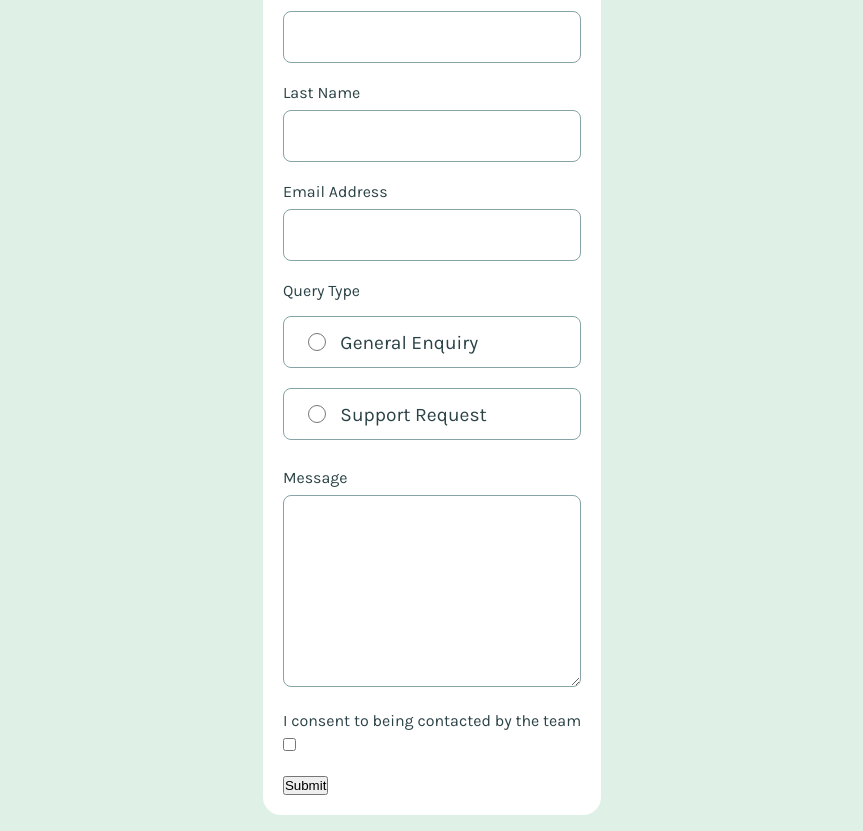
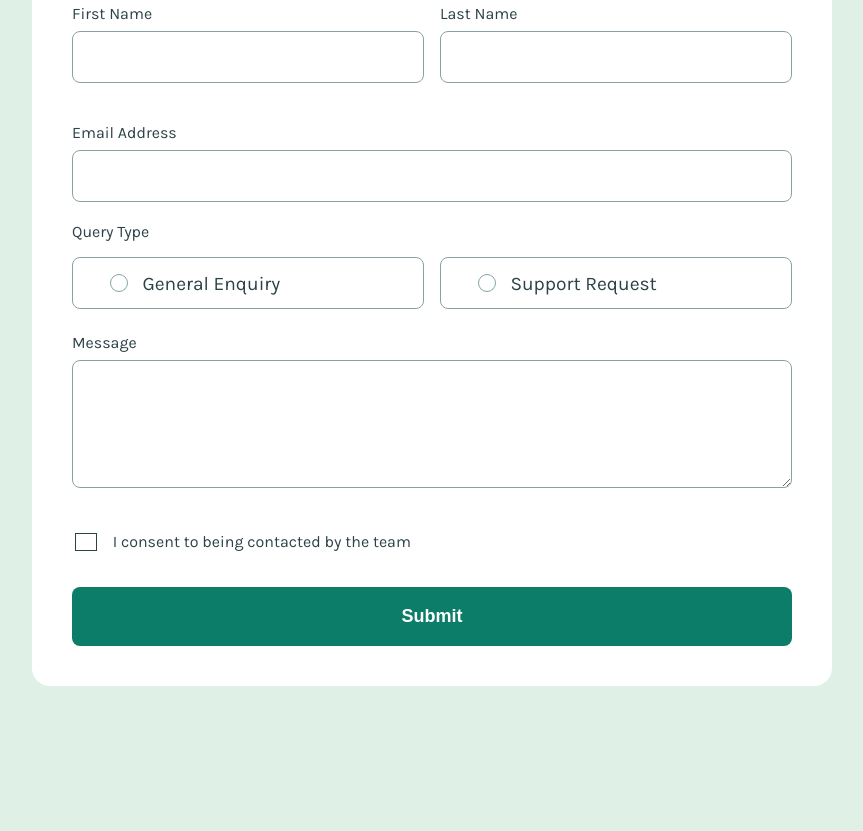
Before and after one commit to Zainabeyy/Contact-form, a plain HTML site: page index.html in a window 1280 px wide. Shown: the part 109-940 px from the top of the page, without its empty margins (208-1071 px from the left). After the commit the page ends 811 px from the top, so only its background shows below. Drawn offline with Linux system fonts and the light colour scheme.

Commit message:
added styling

```diff
--- a/index.html
+++ b/index.html
@@ -9,55 +9,65 @@
   <body>
     <div class="container">
       <h1>Contact Us</h1>
-      <form>
-        <div class="inputContainer">
+      <form onsubmit="submitForm()">
+        <div class="inputContainer grid-item">
           <label for="firstName">First Name</label
-          ><input type="text" id="firstName" name="firstName" class="box"/>
+          ><input type="text" id="firstName" name="firstName" class="box" />
           <p class="error">This field is required</p>
         </div>
-        <div class="inputContainer">
+        <div class="inputContainer grid-item">
           <label for="lastName">Last Name</label
-          ><input type="text" id="lastName" name="lastName" class="box"/>
+          ><input type="text" id="lastName" name="lastName" class="box" />
           <p class="error">This field is required</p>
         </div>
-        <div class="inputContainer">
+        <div class="inputContainer grid-item">
           <label for="emial">Email Address</label
-          ><input type="email" id="email" name="email" class="box"/>
+          ><input type="email" id="email" name="email" class="box" />
           <p class="error">
             This field is required | Please enter a valid email address
           </p>
         </div>
-        <fieldset>
+        <fieldset class="grid-item">
           <legend>Query Type</legend>
-          <div class="inputContainer query box">
-            <input type="radio" name="query" id="general" />
-            <label for="general">General Enquiry </label>
+          <div class="flex">
+            <div class="inputContainer query box">
+              <input type="radio" name="query" id="general" />
+              <label for="general" tabindex="0"
+                ><span class="circle"></span> General Enquiry
+              </label>
+            </div>
+            <div class="inputContainer query box">
+              <input type="radio" name="query" id="support" />
+              <label for="support" tabindex="0"
+                ><span class="circle"></span> Support Request</label
+              >
+            </div>
           </div>
-          <div class="inputContainer query box">
-            <input type="radio" name="query" id="support" />
-            <label for="support">Support Request</label>
-          </div>
-          <p class="error">Please select a query type</p>
+          <p class="error queryError">Please select a query type</p>
         </fieldset>
-        <div class="inputContainer Message">
+        <div class="inputContainer Message grid-item">
           <label for="message">Message</label>
           <textarea name="message" id="message"></textarea>
           <p class="error">This field is required</p>
         </div>
-        <div class="inputContainer">
-          <label for="permission"
-            >I consent to being contacted by the team</label
-          ><input type="checkbox" name="permission" id="permission" />
+        <div class="inputContainer permission grid-item">
+          <input type="checkbox" name="permission" id="permission" />
+          <label for="permission" class="inline"
+            ><span class="checkbox"></span>I consent to being contacted by the
+            team</label
+          >
           <p class="error">
             To submit this form, please consent to being contacted
           </p>
         </div>
-        <button type="submit">Submit</button>
+        <button type="submit" class="grid-item">Submit</button>
       </form>
     </div>
-    <!--
-  Message Sent!
-  Thanks for completing the form. We'll be in touch soon!
-   -->
+    <div class="successMessage">
+        <img src="images/icon-success-check.svg" alt="success icon">
+        <h1>Message Sent!</h1>
+      <p>  Thanks for completing the form. We'll be in touch soon!</p>
+    </div>
+   <script src="index.js"></script>
   </body>
 </html>
--- /dev/null
+++ b/index.js
@@ -0,0 +1,8 @@
+function submitForm(e) {
+    e.preventDefault();
+    const successMessage = document.getElementsByClassName('successMessage')[0];
+    successMessage.classList.add('show');
+    setTimeout(() => {
+        successMessage.classList.remove('show');
+    }, 3000);
+}
--- a/style.css
+++ b/style.css
@@ -10,11 +10,50 @@
     --GreyDarker: hsl(187, 24%, 22%);
 }
 
+/* ---- defalut styling ----  */
+
 *{
     padding:0px;
     margin:0px;
     box-sizing: border-box;
 }
+label{
+    font-size: 1rem;
+    display: block;
+}
+input{
+    margin-top: 0.5rem;
+    padding-left: 1rem;
+    font-size: 1rem;
+    color: var(--GreyDarker);
+    cursor: pointer;
+}
+fieldset{
+    border: none;
+}
+
+ /* ---- Pseudo classes ----  */
+
+.inline{
+    display: inline;
+}
+p.error{
+    display: none;
+    color: var(--Red);
+    margin-top:0.5rem ;
+    font-size: 0.875rem;
+}
+.box{
+    width: 100%;
+    height: 3.25rem;
+    border-radius:0.5rem ;
+    border: 1px solid var(--GreyMedium);
+}
+div.inputContainer{
+    margin:1.25rem 0rem;
+}
+
+
 body{
     font-family: "Karla", sans-serif;
     color: var(--GreyDarker);
@@ -31,52 +70,203 @@ div.container{
     background-color: white;
     border-radius: 1.125rem;
 }
-label{
-    font-size: 1rem;
-    display: block;
-}
-div.inputContainer{
-    margin:1.25rem 0rem;
-}
-p.error{
-    display: none;
-}
-.box{
-    width: 100%;
-    height: 3.25rem;
-    border-radius:0.5rem ;
-    border: 1px solid var(--GreyMedium);
-}
-input{
-    margin-top: 0.5rem;
-    padding-left: 1rem;
-    font-size: 1rem;
-    color: var(--GreyDarker);
-}
-input[type="radio"]{
-    width: 1.125rem;
-    height: 1.125rem;
-    margin:0rem 0.9rem 0rem 1.5rem ;
-}
+
+/* ---- radio input styling ----  */
+
 div.query{
     display: flex;
     justify-content:flex-start;
     align-items: center;
     margin-top: 1rem;
 }
-fieldset{
-    border: none;
+div.query:last-child{
+    margin: 0rem;
+}
+input[type="radio"]{
+    visibility: hidden;
 }
 div.query label{
     font-size: 1.2rem;
+    cursor: pointer;
+    display: flex;
+    align-items: center;
 }
+.circle{
+    width: 1.125rem;
+    height: 1.125rem;
+    margin:0rem 0.9rem 0rem 1.5rem ;
+    border: 1px solid var(--GreyMedium);
+    border-radius: 50%;
+    display: inline-block;
+}
+input[type="radio"]:checked ~ label .circle{
+    border: 3px solid var(--GreenLighter);
+    outline: 1px solid var(--GreenMedium);
+    background-color: var(--GreenMedium);
+}
+div.query:has(input[type=radio]:checked){
+    background-color: var(--GreenLighter);
+    border: 1px solid var(--GreenMedium);
+}
+
+/* ---- message input ----  */
+
 div.Message{
     margin-top: 0.5rem;
 }
 textarea{
     margin-top: 0.5rem;
+    padding: 1rem;
     width: 100%;
     min-height: 12rem;
     border-color: var(--GreyMedium);
     border-radius: 0.5rem;
+    font-size: 1rem;
+    font-family: "Karla", sans-serif;
+    color: var(--GreyDarker);
 }
+
+ /* ---- input checkbox ----  */
+
+input[type="checkbox"]{
+    visibility: hidden;
+    position: absolute;
+}
+.permission{
+    padding-inline: 0.2rem;
+}
+.permission label{
+    cursor: pointer;
+    display: flex;
+    align-items: center;
+}
+.permission label .checkbox{
+    width: 1.344rem;
+    height: 1.125rem;
+    margin:0rem 1rem 0rem 0rem ;
+    border: 1px solid var(--GreyDarker);
+    display: block;
+}
+input[type="checkbox"]:checked ~ label .checkbox{
+    background-image: url('images/icon-checkbox-check.svg');
+    background-repeat: no-repeat;
+    background-position: center;
+    border: none;
+}
+
+/* ---- submit button ----  */
+
+button{
+    background-color: var(--GreenMedium);
+    color: white;
+    font-size: 1.125rem;
+    font-weight: 700;
+    width: 100%;
+    padding: 1.2rem 0rem;
+    margin-top: 1rem;
+    border: none;
+    border-radius: 0.5rem;
+}
+
+.successMessage{
+    background-color: var(--GreyDarker);
+    color: white;
+    padding: 1rem 1rem 1.5rem;
+    border-radius: 0.5rem;
+    position: fixed;
+    top: -15rem;
+    transition: transform 1 ease-in;
+}
+.successMessage.show{
+    transform: translateY(17rem);
+}
+.successMessage img{
+    float: left;
+    max-width: 100%;
+    height: auto;
+    margin-right: 0.4rem;
+}
+.successMessage h1{
+    font-size: 1rem;
+}
+.successMessage p{
+    font-size: 0.875rem;
+    margin-top: 0.875rem;
+}
+
+/* ---- focus and active styling ----  */
+
+input:focus,textarea:focus{
+    border: 1px solid var(--GreenMedium);
+    outline: none;
+}
+label[for="general"]{
+    cursor: pointer;
+}
+@media (hover:hover) {
+    button:hover{
+        background-color: var(--GreyDarker);
+    }
+    input:hover{
+        border: 1px solid var(--GreenMedium);
+    }
+}
+
+@media only screen and (min-width:900px){
+    div.container{
+        width: 50rem;
+        padding: 2.5rem;
+    }
+    form{
+        display: grid;
+        grid-template-areas:
+        "item1 item2"
+        "item3 item3"
+        "item4 item4"
+        "item5 item5"
+        "item6 item6"
+        "item7 item7";
+        column-gap: 1rem;
+    }
+    .grid-item:nth-child(1) {
+        grid-area:item1;
+    }
+
+    .grid-item:nth-child(2) {
+        grid-area:item2;
+    }
+
+    .grid-item:nth-child(3) {
+        grid-area:item3;
+    }
+
+    .grid-item:nth-child(4) {
+        grid-area:item4;
+    }
+
+    .grid-item:nth-child(5) {
+        grid-area:item5;
+    }
+
+    .grid-item:nth-child(6) {
+        grid-area:item6;
+    }
+    .grid-item:last-child {
+        grid-area:item7;
+    }
+    div.flex{
+        display: flex;
+        align-items: center;
+        gap: 1rem;
+        margin: 1rem 0rem;
+    }
+    textarea{
+        min-height: 8rem;
+    }
+    div.query{
+        margin: 0rem;
+    }
+    .queryError{
+        margin-bottom: 1rem;
+    }
+}
```
Also changed, not shown: images/icon-radio-selected.svg (deleted).
